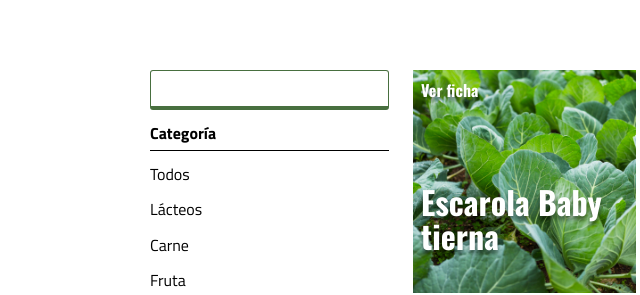
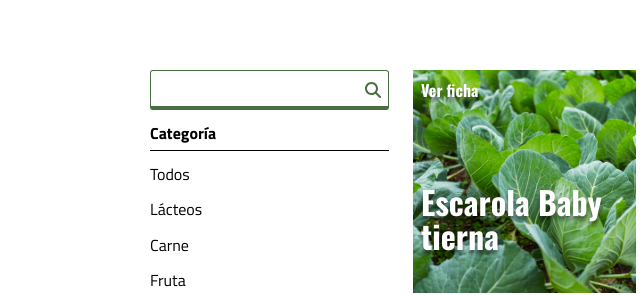
Before and after one commit to elecinas/ca-la-mariona, a plain HTML site: page products.html in a window 1280 px wide. Shown: the part 517-812 px from the top of the page, 0-640 px from the left. Drawn offline with nearby package versions, Linux system fonts and the light colour scheme.

Commit message:
put lupa icon on search input

```diff
--- a/styles/style.css
+++ b/styles/style.css
@@ -606,6 +606,18 @@ header {
   right: 16px;
 }
 
+.products-nav .search::before {
+  content: "";
+  background-image: url("../images/icons/lupa.svg");
+  min-height: 1rem;
+  min-width: 1rem;
+  position: absolute;
+  top: 50%;
+  transform: translateY(-50%);
+  right: .5rem;
+  fill: var(--primary-color);
+}
+
 .products-nav .category,
 .products-nav .filters {
   flex-basis: 50%;
```
Also changed, not shown: images/icons/lupa.svg (added), 1 other file.
